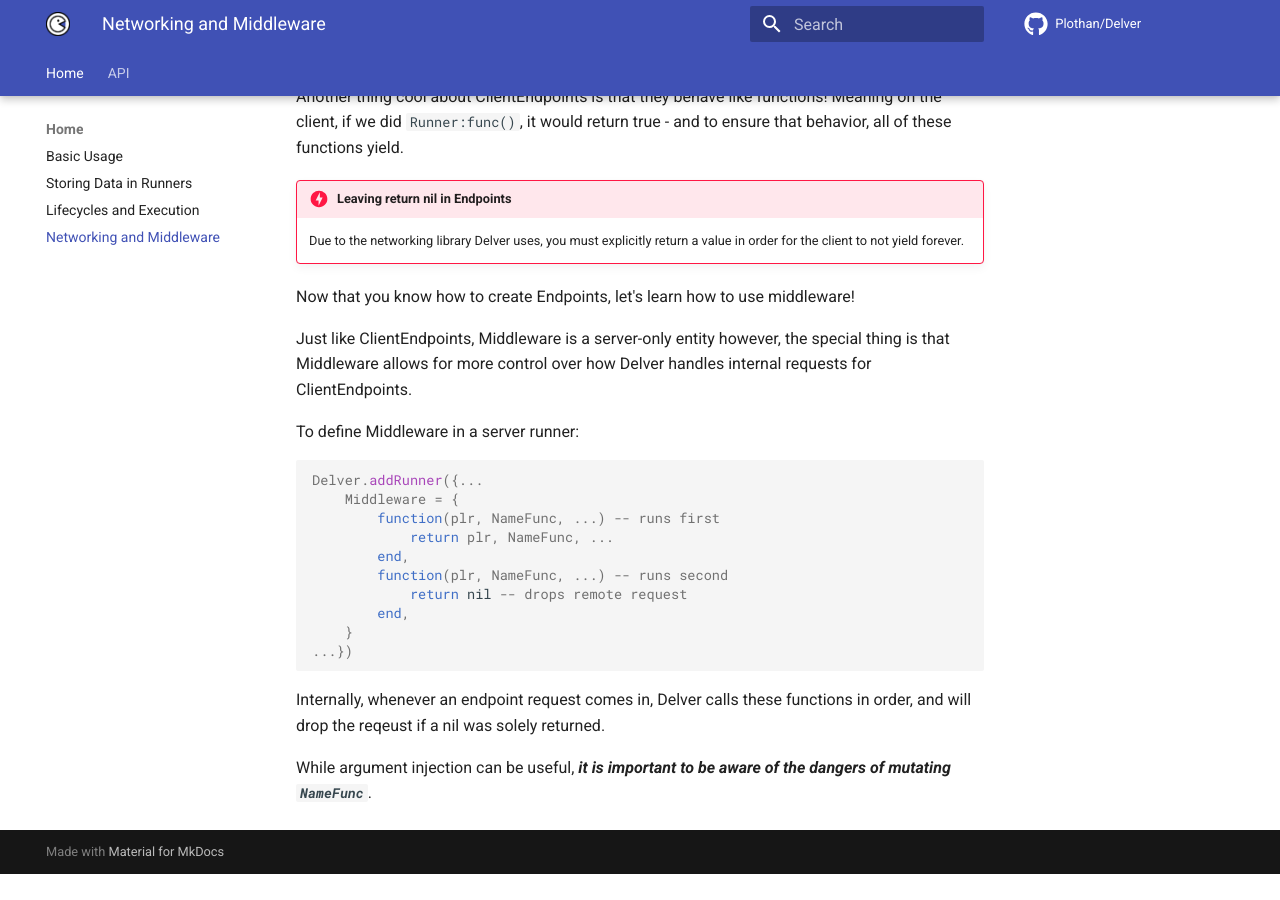
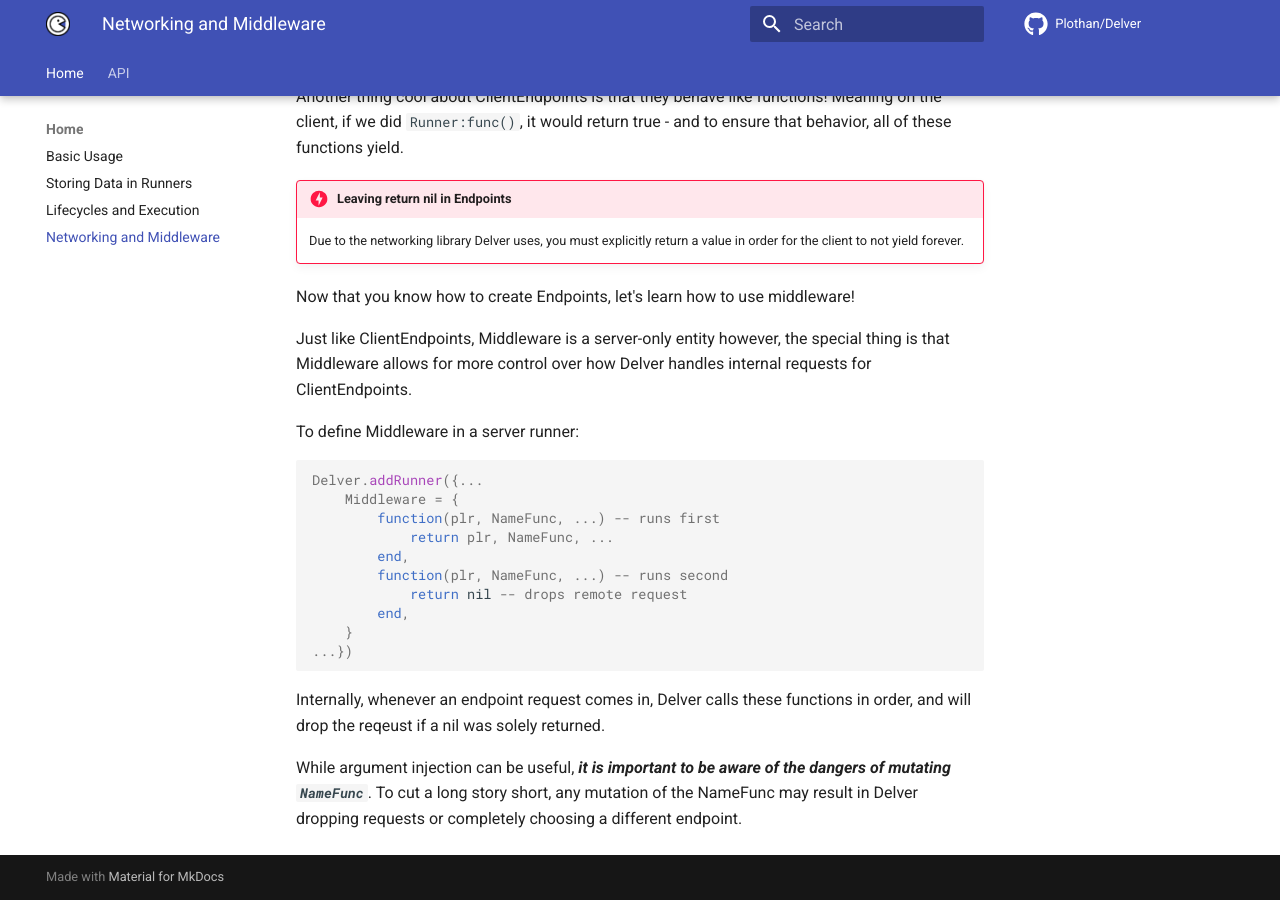
Before and after one commit to CrescentCorp/Legacy-Delver, an MkDocs documentation site: the page built from docs/Home/networking.md, in a window 1280 px wide and 900 px high, scrolled down 659 px. Built offline with MkDocs 1.6.1 and Material for MkDocs 9.7.7, drawn with Linux system fonts in a browser that asks for light colours; comment, search, counter and statistics services are not loaded; before the commit the page ends 1533 px from its top, so only the background shows below that.

Commit message:
Update networking.md

```diff
--- a/docs/Home/networking.md
+++ b/docs/Home/networking.md
@@ -48,4 +48,4 @@ Delver.addRunner({...
 
 Internally, whenever an endpoint request comes in, Delver calls these functions in order, and will drop the reqeust if a nil was solely returned.
 
-While argument injection can be useful, ***it is important to be aware of the dangers of mutating `NameFunc`***.
+While argument injection can be useful, ***it is important to be aware of the dangers of mutating `NameFunc`***. To cut a long story short, any mutation of the NameFunc may result in Delver dropping requests or completely choosing a different endpoint.
```
